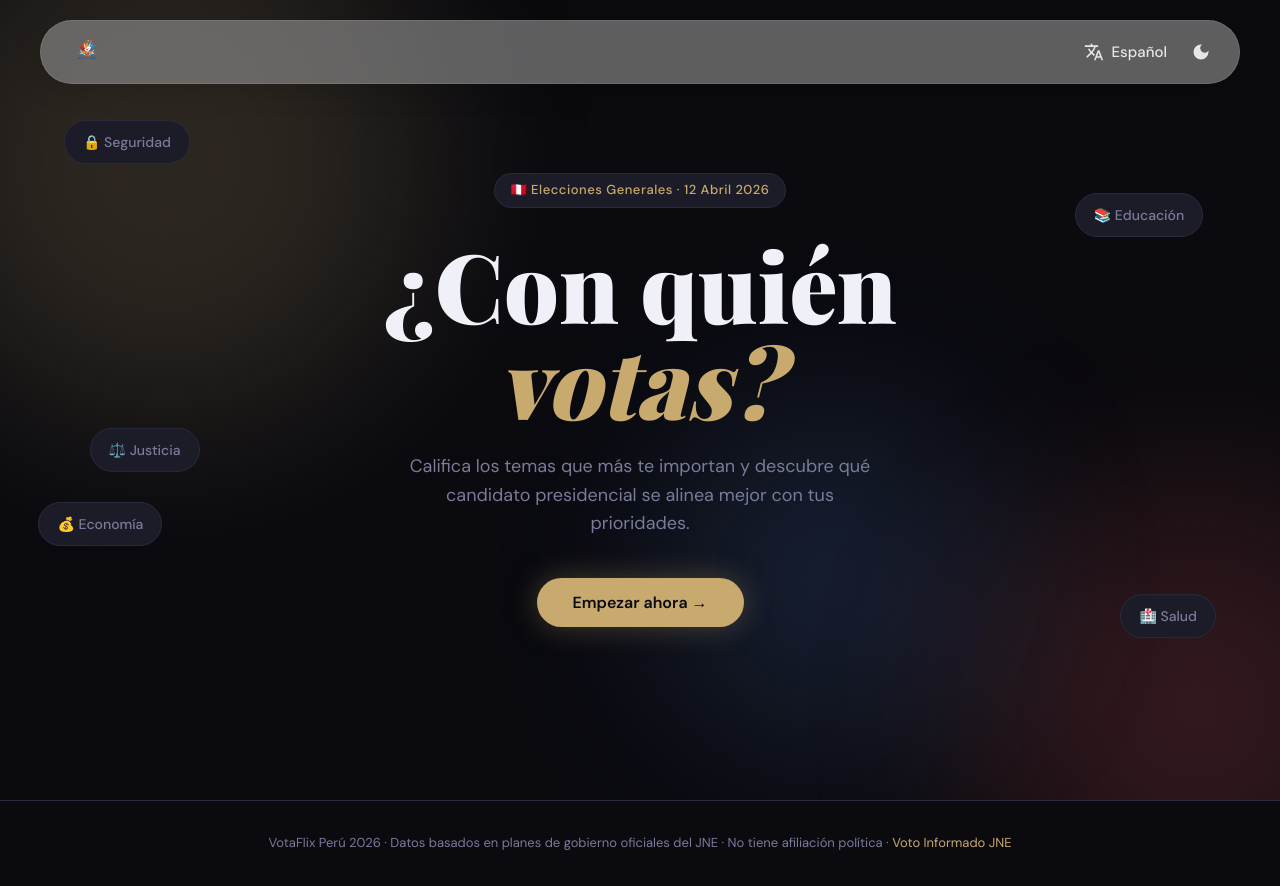
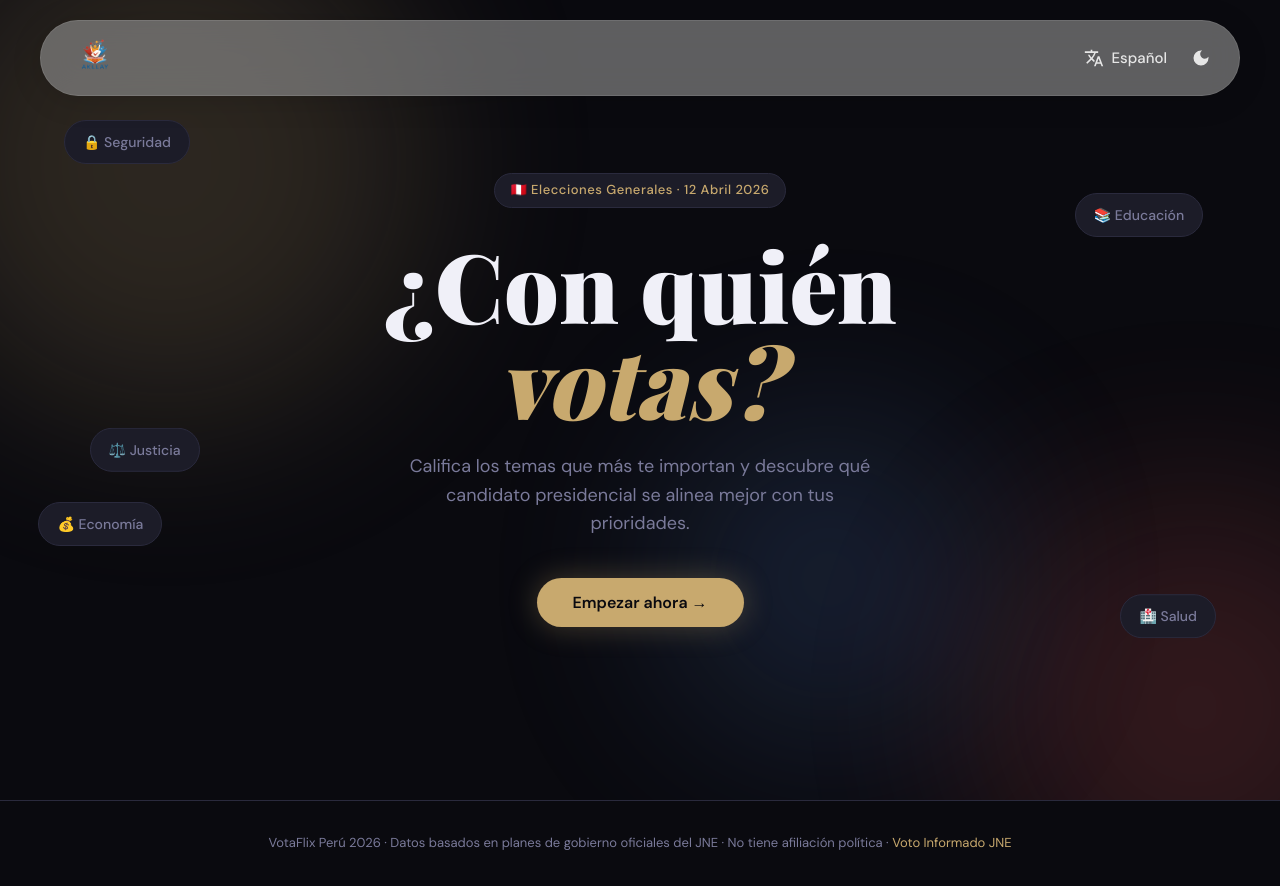
Before and after one commit to JosephRobles23/Votafli, a Next.js app: page / in a window 1280 px wide. Built offline with nearby package versions, Linux system fonts and the light colour scheme.

Commit message:
Agrandamiento de logo

```diff
--- a/src/app/globals.css
+++ b/src/app/globals.css
@@ -37,7 +37,7 @@ body {
   transform: translateX(-50%);
   width: calc(100% - 48px);
   max-width: 1200px;
-  height: 64px;
+  height: 76px;
   z-index: 100;
   display: flex;
   align-items: center;
@@ -52,7 +52,7 @@ body {
 }
 
 .navbar-logo {
-  height: 36px;
+  height: 52px;
   width: auto;
   object-fit: contain;
 }
--- a/src/app/page.tsx
+++ b/src/app/page.tsx
@@ -37,8 +37,8 @@ export default function Home() {
           src="/LOGO.png"
           alt="VotaFlix Perú 2026"
           className="navbar-logo"
-          width={140}
-          height={36}
+          width={220}
+          height={52}
           priority
         />
         <div className="navbar-right">
```
